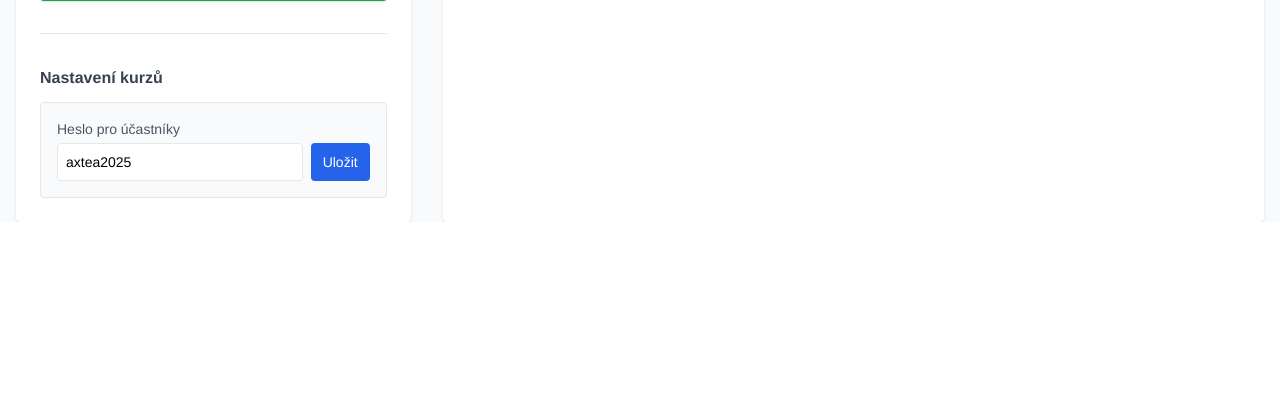
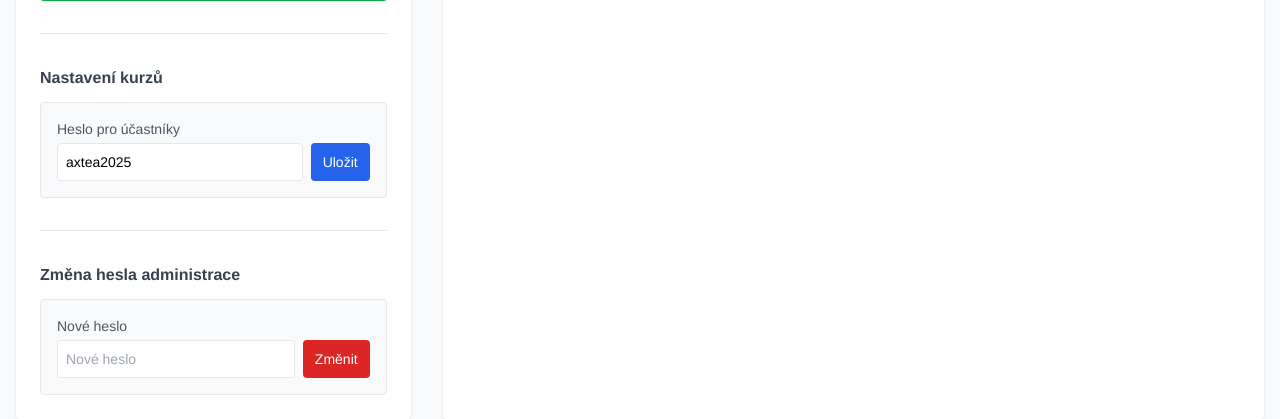
Before and after one commit to powizak/AxteaWeb2026, a PHP site: page /admin.php in a window 1280 px wide. Shown: the part 1112-1531 px from the top of the page. Before the commit the page ends 1334 px from the top, so only its background shows below. Run offline with PHP 8.4, Linux system fonts and the light colour scheme; the visitor is signed in with stand-in values (Sample User, id 1); data comes from the database, SQL or seed files in the repository; tables that the repository leaves empty hold one stand-in row (values such as "Sample post"); some libraries are stand-ins or nearby versions.

Commit message:
added functionallity to change admin pass

```diff
--- a/admin.php
+++ b/admin.php
@@ -31,6 +31,17 @@ if ($_SERVER['REQUEST_METHOD'] === 'POST' && isset($_POST['update_password']) &&
         $stmt = $pdo->prepare("INSERT INTO app_config (key_name, value) VALUES ('course_password', ?) ON DUPLICATE KEY UPDATE value = ?");
         $stmt->execute([$newPass, $newPass]);
         $success = "Heslo pro kurzy bylo změněno.";
+    }
+}
+
+// --- ZMĚNA HESLA ADMINISTRÁTORA ---
+if ($_SERVER['REQUEST_METHOD'] === 'POST' && isset($_POST['update_admin_password']) && isset($_SESSION['user_id'])) {
+    $newAdminPass = trim($_POST['admin_password']);
+    if (!empty($newAdminPass)) {
+        $newHash = password_hash($newAdminPass, PASSWORD_DEFAULT);
+        $stmt = $pdo->prepare("UPDATE users SET password_hash = ? WHERE id = ?");
+        $stmt->execute([$newHash, $_SESSION['user_id']]);
+        $success = "Heslo administrátora bylo úspěšně změněno.";
     }
 }
 
@@ -384,6 +395,18 @@ exit;
                     </div>
                 </form>
             </div>
+
+            <!-- Nastavení hesla administrátora -->
+            <div class="mt-8 pt-8 border-t">
+                <h3 class="text-md font-bold mb-3 text-gray-700">Změna hesla administrace</h3>
+                <form method="post" class="bg-gray-50 p-4 rounded border">
+                    <label class="block text-sm text-gray-600 mb-1">Nové heslo</label>
+                    <div class="flex gap-2">
+                        <input type="password" name="admin_password" class="w-full border p-2 rounded text-sm" placeholder="Nové heslo" required>
+                        <button type="submit" name="update_admin_password" class="bg-red-600 text-white px-3 rounded hover:bg-red-700 text-sm">Změnit</button>
+                    </div>
+                </form>
+            </div>
         </div>
         <!-- Seznam -->
         <div class="lg:col-span-2 bg-white p-6 rounded shadow">
```
